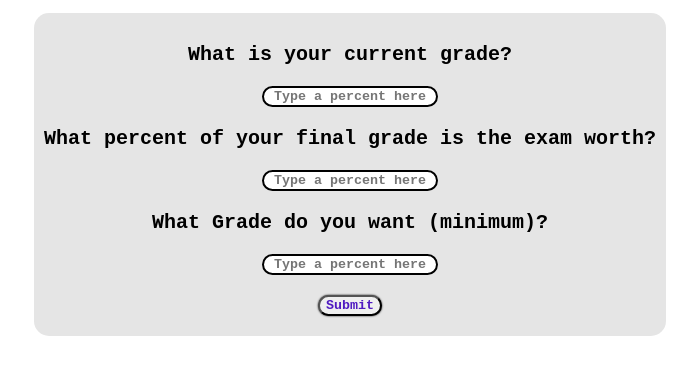
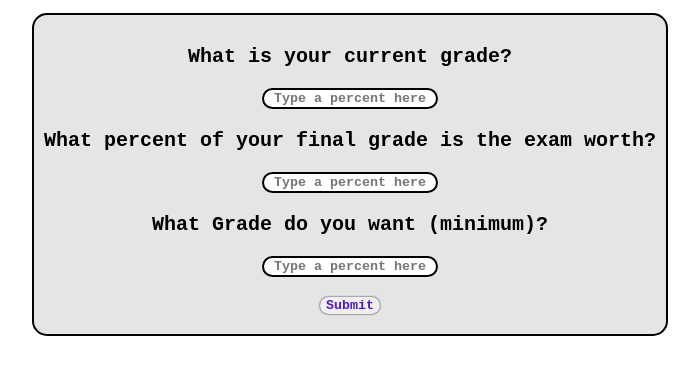
Before and after one commit to saurbre8/examcalculator, a plain HTML site: page index.html in a window 1280 px wide. Shown: the part 178-552 px from the top of the page, without its empty margins (290-989 px from the left). Drawn offline with Linux system fonts and the light colour scheme.

Commit message:
Touched up ui
Put a black outline around main body of text. Also made button better looking.

```diff
--- a/styles.css
+++ b/styles.css
@@ -92,6 +92,7 @@ nav ul li a:hover::after{
     padding-top: 10px;
     padding-bottom: 20px;
     width: 50%;
+    border: 2px solid black;
 }
 
 .question {
@@ -125,6 +126,7 @@ button {
     transition: all 0.3s ease;
     box-shadow: 0px 0px 2px #000;
     font-weight: bold;
+    border: none;
 }
 
 button:active {
```
